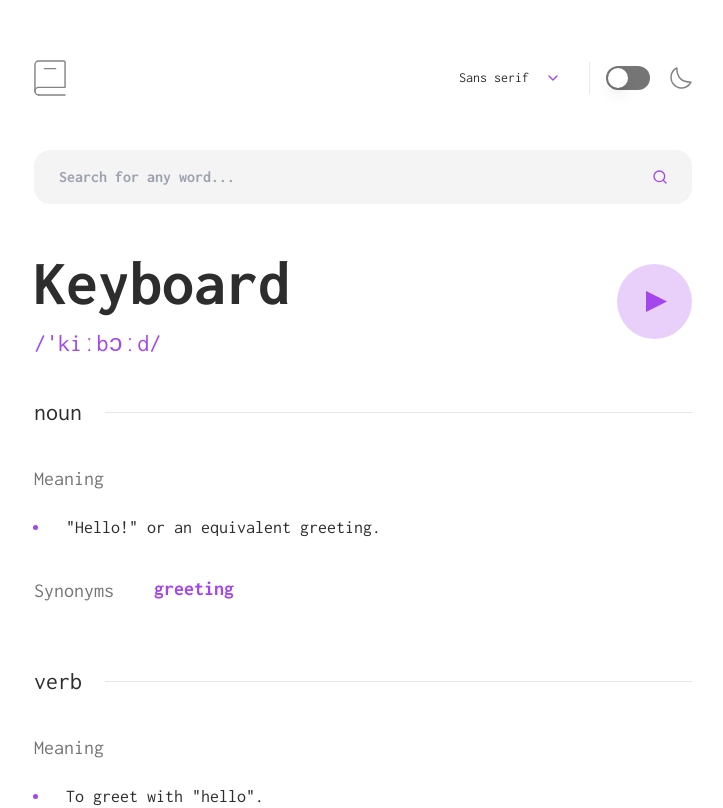
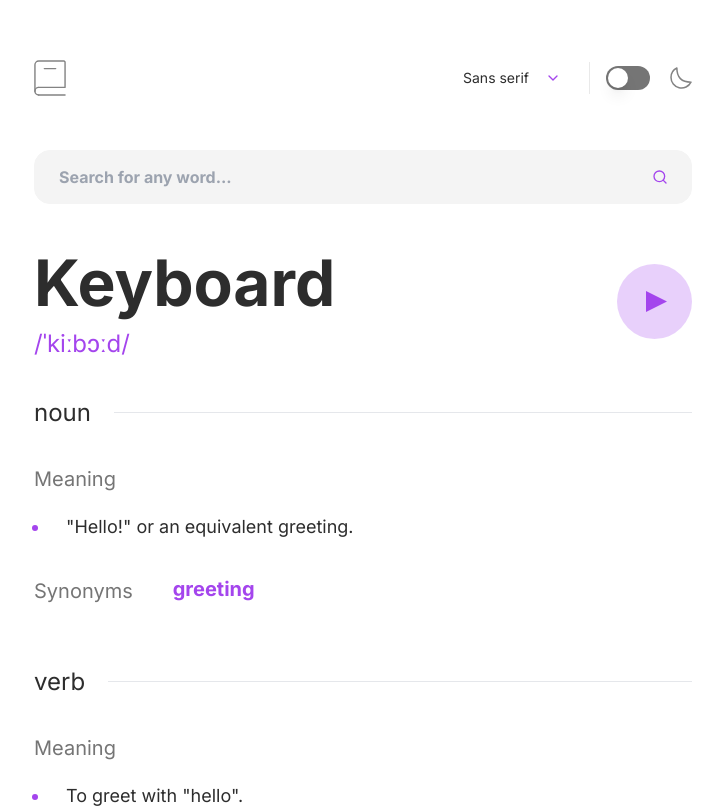
Before and after one commit to Earthyyy/dictionary-web-app, a React (Vite) app: page / in a window 1280 px wide. Shown: the top 808 px of the page, without its empty margins (277-1000 px from the left). Built offline with nearby package versions, Linux system fonts and the light colour scheme.

Commit message:
feat: build theme & font switching logic

```diff
--- a/src/App.tsx
+++ b/src/App.tsx
@@ -1,11 +1,23 @@
+import { useState } from "react";
 import Navbar from "./components/Navbar";
 import SearchField from "./components/SearchField";
 import SearchResults from "./components/SearchResults";
 
 function App() {
+  const [theme, setTheme] = useState<string>("light");
+  const [font, setFont] = useState<string>("sans");
+
+  const toggleTheme = () => {
+    theme === "light" ? setTheme("dark") : setTheme("light");
+  };
+
+  const changeFont = (font: string) => {
+    setFont(font);
+  };
+
   return (
-    <div className="light inconsolata min-h-screen bg-main">
-      <Navbar />
+    <div className={`${theme} ${font} min-h-screen bg-main transition-colors`}>
+      <Navbar toggleTheme={toggleTheme} changeFont={changeFont} />
       <main className="ctnr pb-16">
         <SearchField />
         <SearchResults />
--- a/src/components/Navbar.tsx
+++ b/src/components/Navbar.tsx
@@ -1,16 +1,22 @@
 import FontSwitcher from "./custom/FontSwitcher";
 import Logo from "./custom/Logo";
 import ThemeSwitcher from "./custom/ThemeSwitcher";
+import { FC } from "react";
 
-const Navbar = () => {
+interface Props {
+  toggleTheme: () => void;
+  changeFont: (font: string) => void;
+}
+
+const Navbar: FC<Props> = ({ toggleTheme, changeFont }) => {
   return (
     <header className="mb-6 tablet:mb-[3.25rem]">
       <div className="ctnr pt-6 tablet:pt-[3.625rem] flex items-center justify-between">
         <Logo className="w-7 h-8 tablet:w-8 tablet:h-9" />
         <div className="flex items-center gap-4">
-          <FontSwitcher />
+          <FontSwitcher onChange={changeFont} />
           <div className="w-[1px] h-8 bg-separatorColor" />
-          <ThemeSwitcher />
+          <ThemeSwitcher onSwitch={toggleTheme} />
         </div>
       </div>
     </header>
--- a/src/components/custom/FontSwitcher.tsx
+++ b/src/components/custom/FontSwitcher.tsx
@@ -1,3 +1,4 @@
+import { FC } from "react";
 import {
   Select,
   SelectContent,
@@ -6,9 +7,13 @@ import {
   SelectValue,
 } from "../ui/Select";
 
-const FontSwitcher = () => {
+interface Props {
+  onChange: (font: string) => void;
+}
+
+const FontSwitcher: FC<Props> = ({ onChange }) => {
   return (
-    <Select defaultValue="sans">
+    <Select defaultValue="sans" onValueChange={(font) => onChange(font)}>
       <SelectTrigger className="w-fit gap-x-4 border-none ring-0 focus:ring-0 text-secondary">
         <SelectValue />
       </SelectTrigger>
--- a/src/components/custom/ThemeSwitcher.tsx
+++ b/src/components/custom/ThemeSwitcher.tsx
@@ -1,14 +1,22 @@
 import { Switch } from "../ui/Switch";
 import { useState } from "react";
+import { FC } from "react";
 
-const ThemeSwitcher = () => {
+interface Props {
+  onSwitch: () => void;
+}
+
+const ThemeSwitcher: FC<Props> = ({ onSwitch }) => {
   const [checked, setChecked] = useState<boolean>(false);
   return (
     <div className="flex gap-5 items-center">
       <Switch
         className="data-[state=checked]:bg-primary data-[state=unchecked]:bg-tertiary"
         checked={checked}
-        onCheckedChange={(value) => setChecked(value)}
+        onCheckedChange={(value) => {
+          setChecked(value);
+          onSwitch();
+        }}
       />
       <svg
         xmlns="http://www.w3.org/2000/svg"
--- a/src/index.css
+++ b/src/index.css
@@ -100,15 +100,15 @@ select {
 }
 
 
-.lora {
+.serif {
   font-family: 'Lora', serif;
 }
 
-.inter {
+.sans {
   font-family: 'Inter', sans-serif;
 }
 
-.inconsolata {
+.mono {
   font-family: 'Inconsolata', monospace;
 }
 
```
